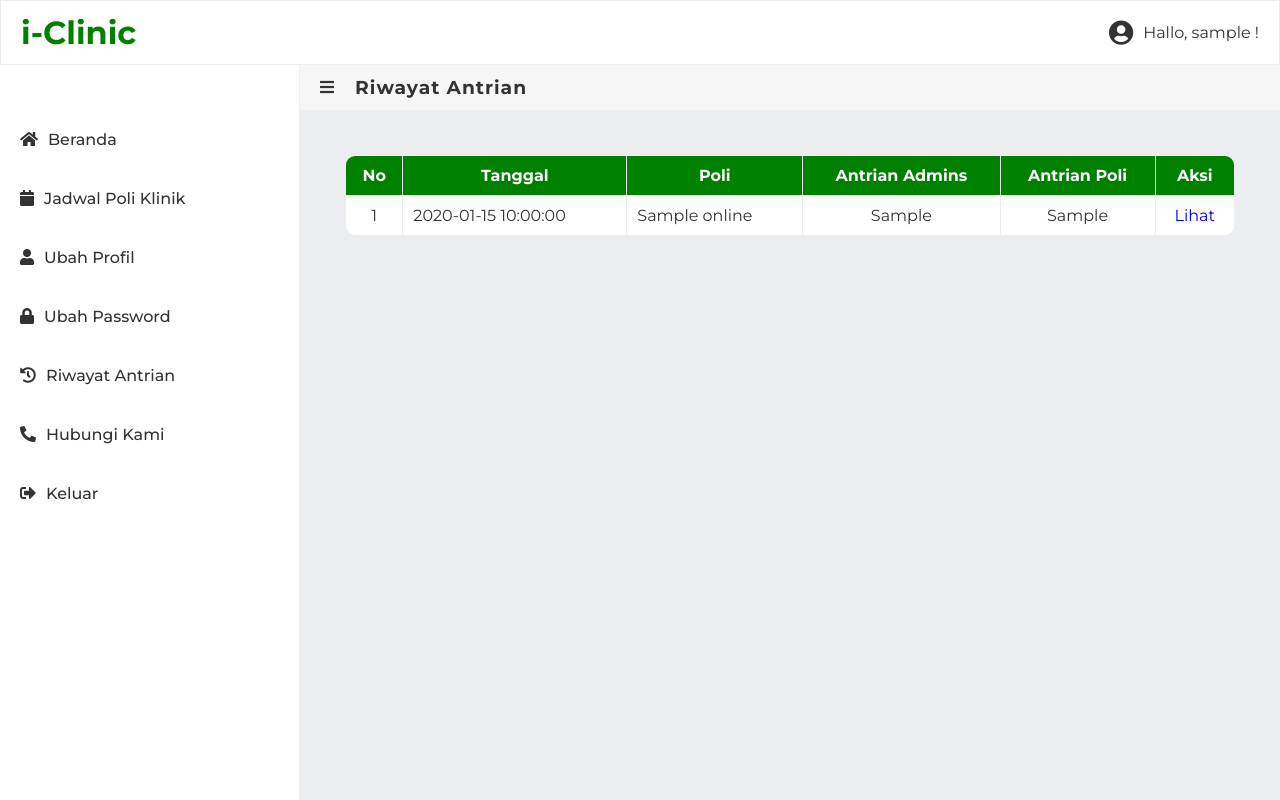
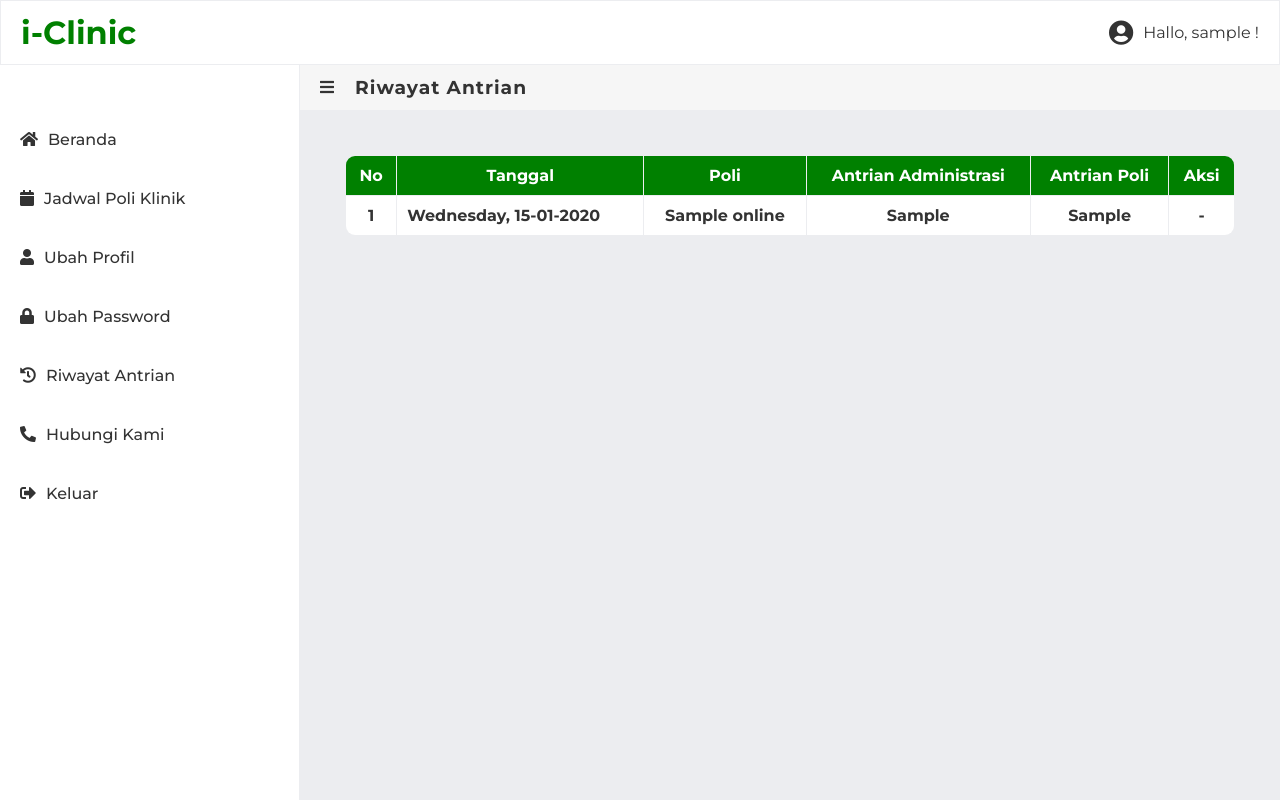
Before and after one commit to rulyadhika/iclinic, a PHP site: page /web/page/riwayat-antrian.php in a window 1280 px wide. Run offline with PHP 8.4, Linux system fonts and the light colour scheme; the visitor is signed in with stand-in values (Sample User, id 1); tables that the repository leaves empty or names only in its code hold one stand-in row (values such as "Sample post").

Commit message:
memperbaiki tampilan dan bug pada halaman riwayat antrian, dan menambahkan hyperlink pada navbar

```diff
--- a/components/nav-side-bar.php
+++ b/components/nav-side-bar.php
@@ -2,14 +2,14 @@
 define("BASEURL", 'http://localhost/web/webKlinik/');
 
 if(!defined("root")){
-    header("location:".BASEURL);die;
+    header("location:".BASEURL."index.php");die;
 }
 
 ?>
 
 <nav>
     <div class="logo">
-        <h1>i-Clinic</h1>
+        <a href="<?= BASEURL ?>/index.php"><h1>i-Clinic</h1></a>
     </div>
     <?php if(!isset($_SESSION['login'])) :?>
     <div class="user" style=" font-weight:500;">
--- a/login.php
+++ b/login.php
@@ -23,7 +23,7 @@ if(isset($_POST['login'])){
 <body>
     <nav class="login">
         <div class="logo">
-            <h1>i-Clinic</h1>
+            <a href="./index.php"><h1>i-Clinic</h1></a>
         </div>
         <div class="tanya">
             <span>Belum Punya Akun?</span>
--- a/page/riwayat-antrian.php
+++ b/page/riwayat-antrian.php
@@ -35,23 +35,29 @@ if (!isset($_SESSION['login'])){
             <?php if($riwayat_antri == NULL): ?>
             <h2>Riwayat antrian anda masih kosong!</h2>
             <?php else :?>
-            <table>
+            <table style="font-weight: bold;">
                 <tr>
                     <th>No</th>
                     <th>Tanggal</th>
                     <th>Poli</th>
-                    <th>Antrian Admins</th>
+                    <th>Antrian Administrasi</th>
                     <th>Antrian Poli</th>
                     <th>Aksi</th>
                 </tr>
                 <?php foreach($riwayat_antri as $riwayat)  :?>
                 <tr>
                     <td style="text-align:center"><?= $no; ?></td>
-                    <td><?= $riwayat['tanggal_periksa']; ?></td>
-                    <td><?= $riwayat['nama_unit']; ?></td>
+                    <td><?= strftime("%A, %d-%m-%Y",strtotime($riwayat['tanggal_periksa'])); ?></td>
+                    <td style="text-align:center"><?= $riwayat['nama_unit']; ?></td>
                     <td style="text-align:center"><?= $riwayat['no_antrian_administrasi']; ?></td>
                     <td style="text-align:center"><?= $riwayat['no_antrian_poli']; ?></td>
-                    <td style="text-align:center"><a href="../utility/print.php?reg=online">Lihat</a></td>
+                    <td style="text-align:center">
+                        <?php if($riwayat['tanggal_periksa']>=date("Y-m-d",time())) :?>
+                            <a href="../utility/print.php?reg=online">Cetak Pdf</a>
+                        <?php else :?>
+                            -
+                        <?php endif; ?>
+                    </td>
                 </tr>
                 <?php $no++ ?>
                 <?php endforeach; ?>
--- a/register.php
+++ b/register.php
@@ -18,7 +18,7 @@ if(isset($_POST['register'])){
 <body>
     <nav class="login">
         <div class="logo">
-            <h1>i-Clinic</h1>
+            <a href="./index.php"><h1>i-Clinic</h1></a>
         </div>
         <div class="tanya">
             <span>Sudah Punya Akun?</span>
```
